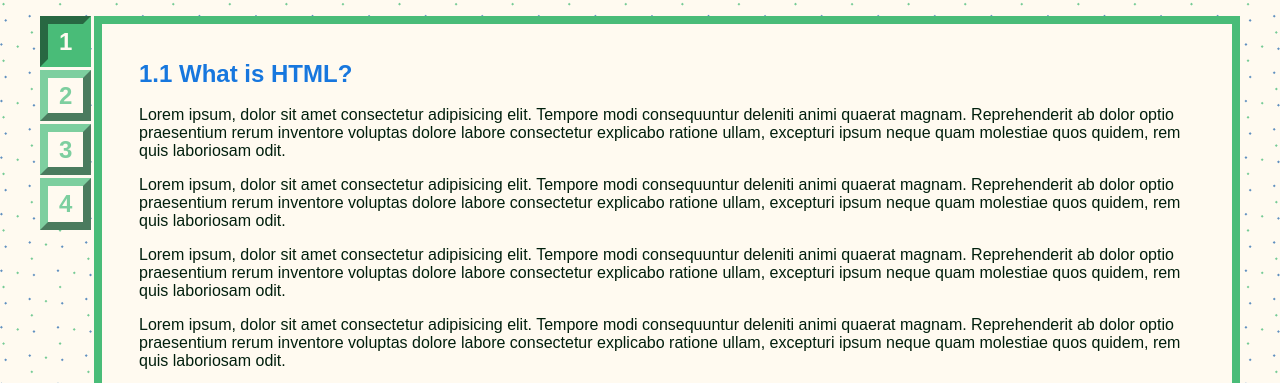
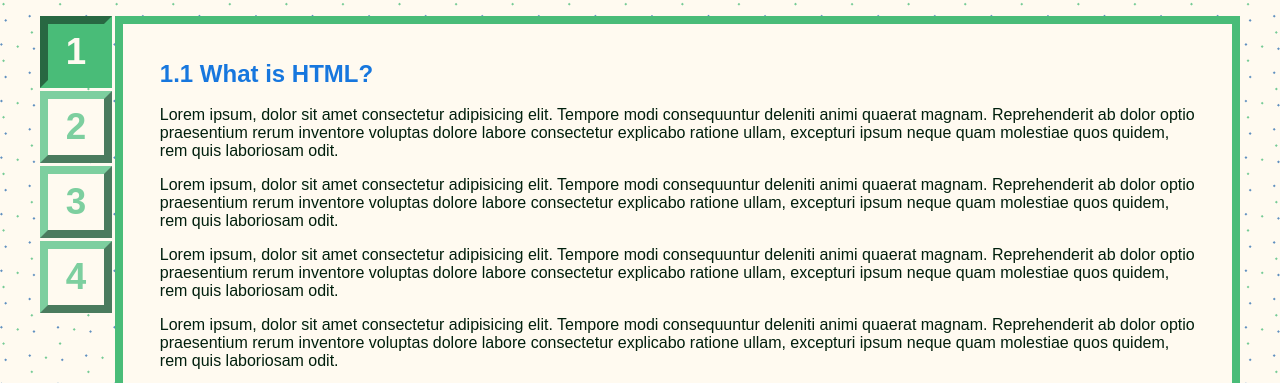
Before and after one commit to coding-in-public/accessible-tab-component, a plain HTML site: page index.html in a window 1280 px wide. Shown: the part 360-743 px from the top of the page. Drawn offline with Linux system fonts and the light colour scheme.

Commit message:
Fixed some CSS I messed up in the video

```diff
--- a/style.css
+++ b/style.css
@@ -132,7 +132,9 @@ p {
   background-color: hsl(var(--bkg));
   border: .5rem outset hsl(var(--muted));
   cursor: pointer;
-  font-size: var(--size5);
+/*   font-size: var(--size5); */
+/*  This should probably be size4 (fixed below) */
+  font-size: var(--size4);
   color: hsl(var(--muted));
   font-family: inherit;
   padding: .5rem 1.3rem;
@@ -141,8 +143,11 @@ p {
 }
 
 .tabs-wrapper[data-direction="vertical"] [role="tab"] {
-  height: var(--size3);
-  width: var(--size3);
+/*   height: var(--size3); */
+/*   width: var(--size3); */
+/*  this should probably be size1 (fixed below) */
+  height: var(--size1);
+  width: var(--size1);
   padding: 0;
 }
 
```
